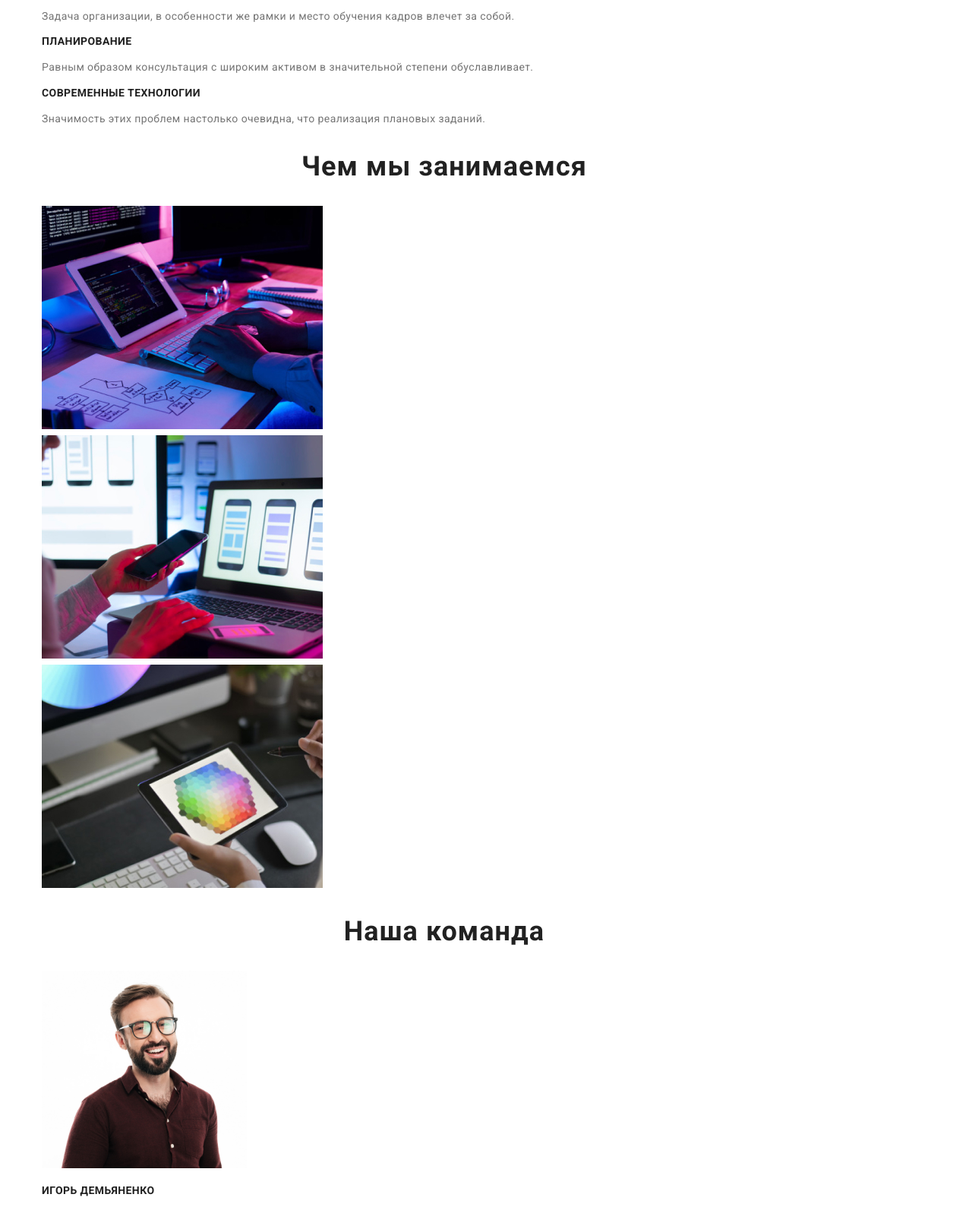
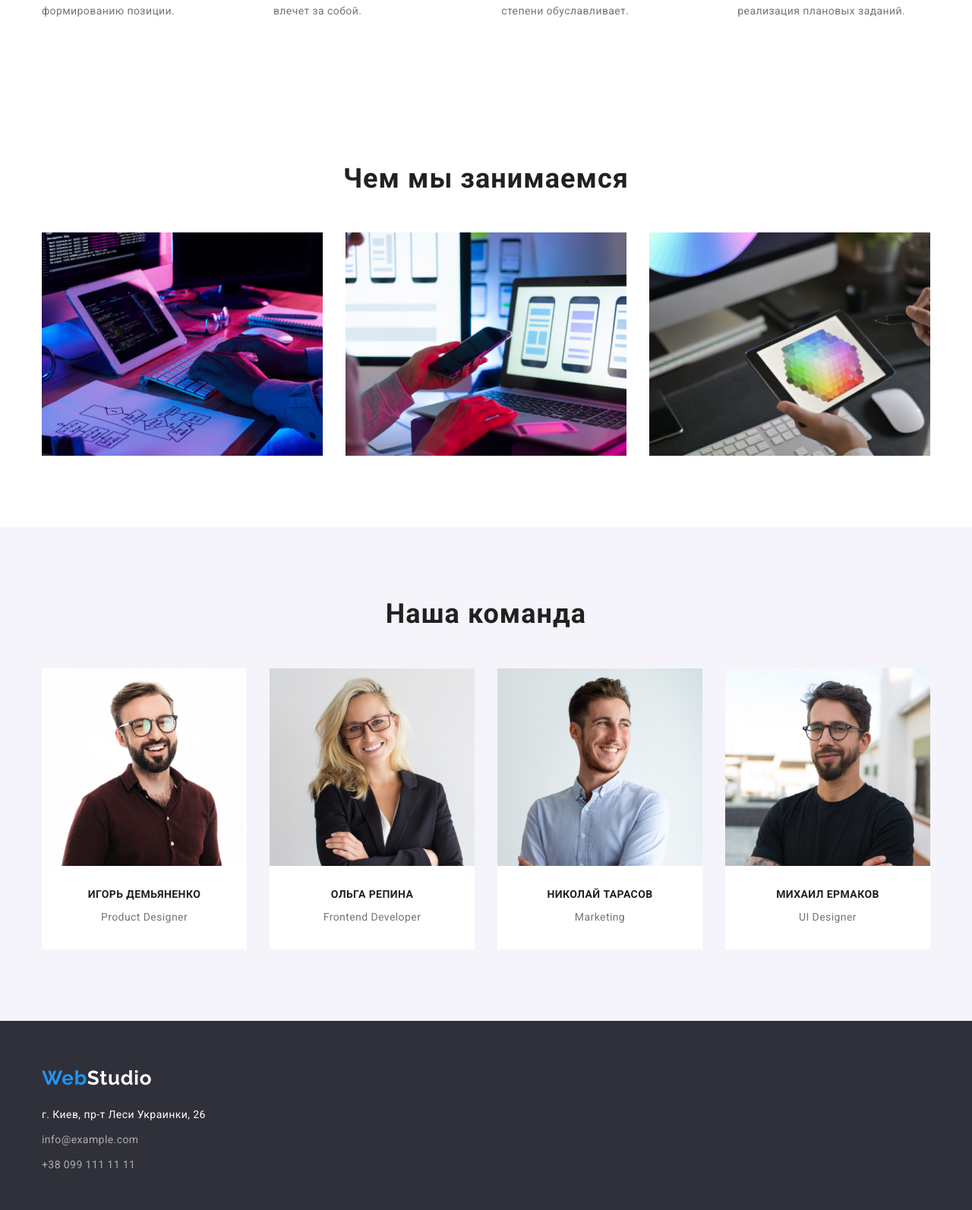
Before and after one commit to Danatey/goit-markup-hw-03, a plain HTML site: page index.html in a window 1280 px wide. Shown: the part 780-2373 px from the top of the page at 76% size. Drawn offline with nearby package versions, Linux system fonts and the light colour scheme.

Commit message:
Позиционировал index,portfolio

```diff
--- a/css/styles.css
+++ b/css/styles.css
@@ -69,6 +69,9 @@ li {
   font-weight: 500;
   letter-spacing: 0.02em;
 }
+header {
+  border-bottom: 1px solid #ececec;
+}
 .footer-address,
 button {
   font-style: normal;
@@ -83,9 +86,11 @@ button {
 }
 /* positions */
 .conteiner {
-  width: 1140px;
-  margin-left: 15px;
-  margin-right: 15px;
+  width: 1200px;
+  margin-left: auto;
+  margin-right: auto;
+  padding-left: 15px;
+  padding-right: 15px;
 }
 header > .conteiner,
 .header-nav,
@@ -114,10 +119,26 @@ header ul {
 .header-contacts > li:not(:last-child) {
   padding-right: 50px;
 }
+.footer-block {
+  padding-top: 60px;
+}
+.footer-block > ul {
+  margin-top: 20px;
+  margin-bottom: 0px;
+  padding-left: 0px;
+  padding-bottom: 60px;
+}
+.footer-block li:not(:last-child) {
+  padding-bottom: 9px;
+}
 /* index.html */
 .hero-section {
   background-color: var(--accent-background);
   color: var(--primary-color);
+}
+.button-active {
+  border: 0px;
+  border-radius: 4px;
 }
 .button-active,
 .button:hover,
@@ -153,12 +174,81 @@ header ul {
 .hero-section {
   padding-bottom: 200px;
 }
+.advantages {
+  padding-top: 94px;
+}
+.advantages-list {
+  display: flex;
+  margin-top: 0px;
+  margin-bottom: 94px;
+  padding: 0px;
+}
+.advantages-list > li:not(:last-child) {
+  margin-right: 30px;
+}
+.advantages-list h3 {
+  margin-top: 0px;
+  margin-bottom: 10px;
+}
+.advantages-list p {
+  margin: 0px;
+}
+.we-are-working > h2 {
+  margin-top: 0px;
+  margin-bottom: 50px;
+}
+.we-are-working > ul {
+  display: flex;
+  margin-top: 0px;
+  margin-bottom: 94px;
+  padding: 0px;
+}
+.we-are-working img {
+  display: block;
+}
+.we-are-working li:not(:last-child) {
+  margin-right: 30px;
+}
+.team-section {
+  background-color: var(--background-additional-color);
+}
 .head-phrase {
   font-weight: 700;
   font-size: 36px;
   line-height: 1.16;
   text-align: center;
   letter-spacing: 0.03em;
+
+  margin-top: 0px;
+  margin-bottom: 50px;
+  padding-top: 94px;
+}
+.team-section ul {
+  display: flex;
+  margin-top: 0px;
+  margin-bottom: 0px;
+  padding-left: 0px;
+  padding-bottom: 94px;
+}
+.team-section li {
+  background-color: var(--primary-color);
+}
+.team-section li:not(:last-child) {
+  margin-right: 30px;
+}
+.team-section img {
+  display: block;
+  margin-bottom: 30px;
+}
+.comand-name {
+  margin-top: 0px;
+  margin-bottom: 10px;
+  text-align: center;
+}
+.profession {
+  margin-top: 0px;
+  margin-bottom: 30px;
+  text-align: center;
 }
 .little-phrase,
 .comand-name {
@@ -170,6 +260,16 @@ header ul {
 }
 
 /* portfolio.html */
+.button-list {
+  display: flex;
+  margin-top: 94px;
+  margin-bottom: 50px;
+  padding: 0px;
+  justify-content: center;
+}
+.button-list > li:not(:last-child) {
+  margin-right: 8px;
+}
 .button {
   background-color: var(--background-additional-color);
   font-weight: 500;
@@ -178,6 +278,29 @@ header ul {
   text-align: center;
   letter-spacing: 0.03em;
   cursor: pointer;
+  border: 0px;
+  border-radius: 4px;
+}
+.worcks-list {
+  display: flex;
+  flex-wrap: wrap;
+  margin-top: 0px;
+  margin-right: -10px;
+  margin-bottom: 94px;
+  margin-left: -10px;
+  padding: 0px;
+  justify-content: center;
+}
+.worcks-list > li {
+  margin-right: 10px;
+  margin-bottom: 30px;
+  margin-left: 10px;
+  flex-basis: calc(100% / 3 - 30px);
+  border: 1px solid #eeeeee;
+}
+.worcks-list img {
+  display: block;
+  margin-bottom: 20px;
 }
 .project-name {
   color: var(--primary-text-color);
@@ -185,9 +308,19 @@ header ul {
   font-size: 18px;
   line-height: 2;
   letter-spacing: 0.06em;
+
+  margin-top: 0px;
+  margin-bottom: 4px;
+  padding-right: 24px;
+  padding-left: 24px;
 }
 .project-category {
   color: var(--subsidiary-text-color);
   font-size: 16px;
   line-height: 1.88;
+
+  margin-top: 0px;
+  margin-bottom: 20px;
+  padding-right: 24px;
+  padding-left: 24px;
 }
--- a/index.html
+++ b/index.html
@@ -34,9 +34,9 @@
             </div>
         </section>
         <section>
-            <div class="conteiner">
+            <div class="conteiner advantages">
                 <h2 class="visually-hidden">Наши преимущества</h2>
-                <ul>
+                <ul class="advantages-list">
                     <li>
                     <h3 class="little-phrase">Внимание к деталям</h3>
                     <p class="advantages-text">Идейные соображения, а также начало повседневной работы по формированию позиции.</p>
@@ -57,7 +57,7 @@
             </div>
         </section>
         <section>
-            <div class="conteiner">
+            <div class="conteiner we-are-working">
                 <h2 class="head-phrase">Чем мы занимаемся</h2>
                 <ul>
                     <li>
@@ -78,7 +78,7 @@
                 </ul>
             </div>
         </section>
-        <section>
+        <section class="team-section">
             <div class="conteiner">
                 <h2 class="head-phrase">Наша команда</h2>
                 <ul>
@@ -115,7 +115,7 @@
         </section>
     </main>
     <footer class="footer-section">
-        <div class="conteiner">
+        <div class="conteiner footer-block">
             <a href="./index.html"><span class="logo-web">Web</span><span class="studio-footer">Studio</span></a>
             <ul>
                 <li>
```
Also changed, not shown: portfolio.html (+4 -2 lines).
